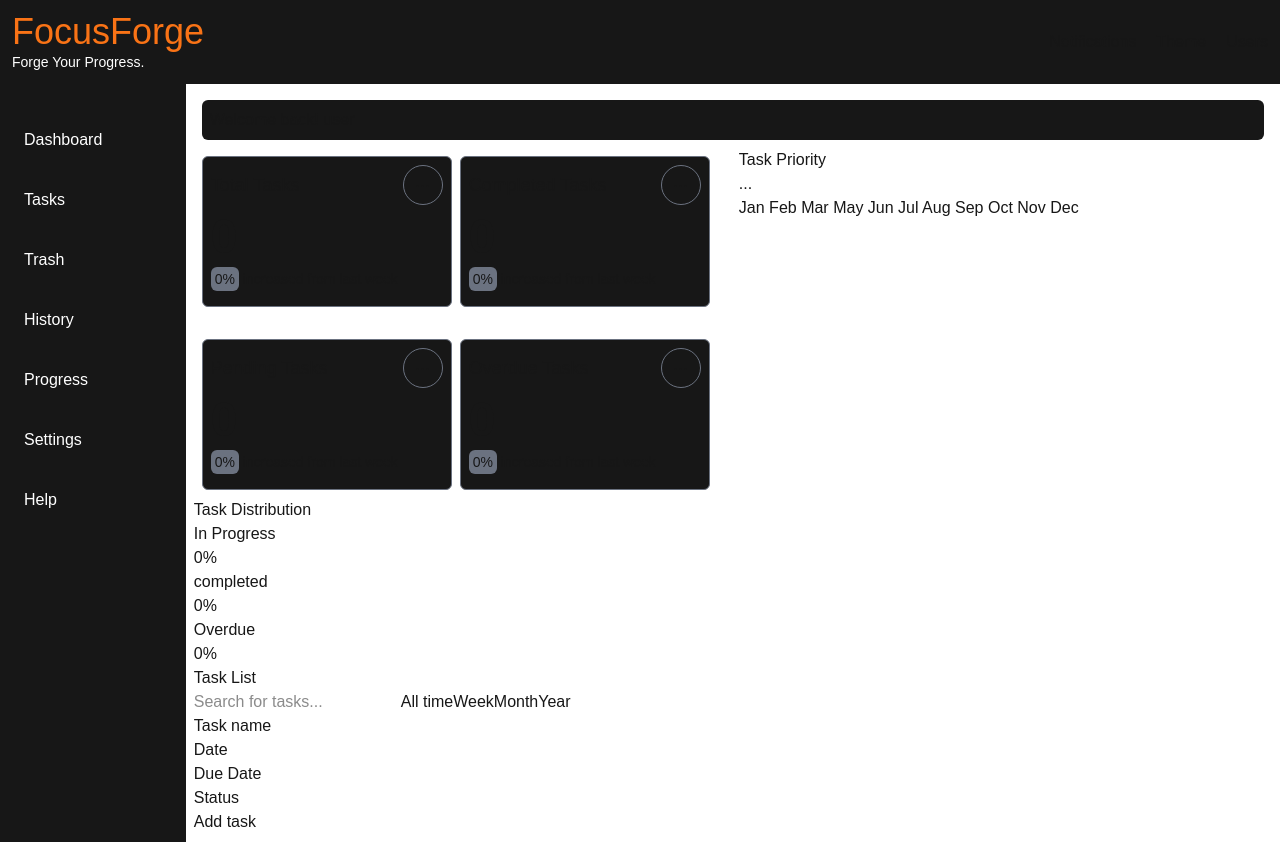
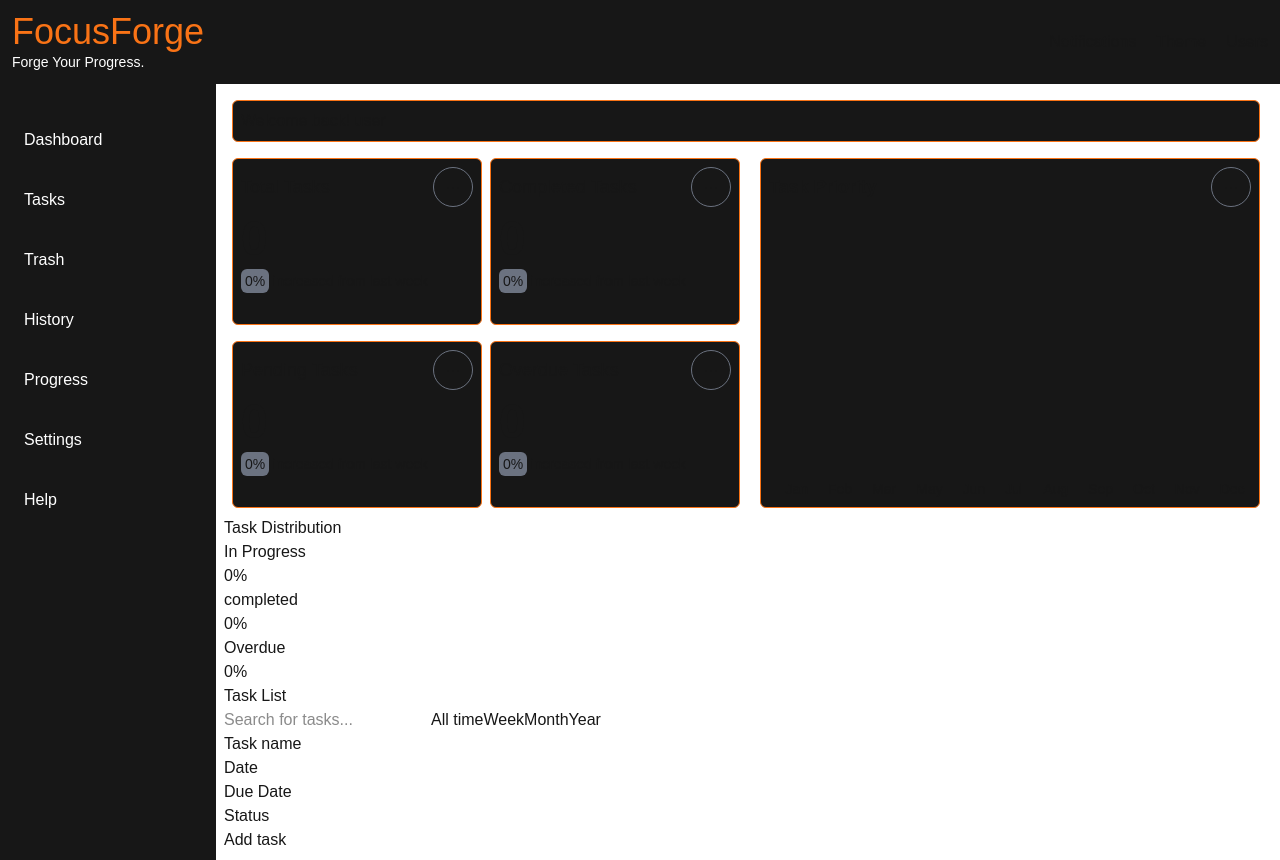
Before and after one commit to Hoothoot09/FocusForge, a Next.js app: page /tasks in a window 1280 px wide. Built offline with nearby package versions, Linux system fonts and the light colour scheme.

Commit message:
Add styles to the dashboard tasks

```diff
--- a/src/app/tasks/page.tsx
+++ b/src/app/tasks/page.tsx
@@ -8,15 +8,15 @@
 
 export default function TaskPage() {
   return (
-    <section className="w-full m-2">
-      <div className="flex items-center bg-[#171717] m-2 p-2 rounded-md">
+    <section className="flex flex-col max-w-[1400px] m-2">
+      <div className="flex items-center bg-[#171717] m-2 p-2 border border-primary rounded-md">
         <h2 className="text-md">Welcome back! user</h2>{" "}
         {/* Aqui terá o nome do usuário logado */}
       </div>
 
-      <div className="grid grid-cols-2 grid-rows-1 gap-3">
+      <div className="grid grid-cols-2 grid-rows-1 h-full gap-7 p-2">
         <div className="grid grid-cols-2 grid-rows-2 w-[500px] h-[350px] gap-4">
-          <div className="relative flex flex-col w-[250px] bg-[#171717] border border-[#6B7280] m-2 p-2 gap-2 rounded-md">
+          <div className="relative flex flex-col w-[250px] bg-[#171717] border border-primary p-2 gap-2 rounded-md">
             <div className="flex justify-between items-center">
               <p className="text-lg">Total Tasks </p>
               <button className="flex justify-center items-center border border-[#6B7280] p-1 size-10 rounded-full cursor-pointer hover:bg-[#6B728030]">
@@ -32,7 +32,7 @@ export default function TaskPage() {
             {/* Aplicar a lógica de porcentagem, por semana, mês e ano */}
           </div>
 
-          <div className="relative flex flex-col w-[250px] bg-[#171717] border border-[#6B7280] m-2 p-2 gap-2 rounded-md">
+          <div className="relative flex flex-col w-[250px] bg-[#171717] border border-primary p-2 gap-2 rounded-md">
             <div className="flex justify-between items-center">
               <p className="text-lg">Completed Tasks</p>
               <button className="flex justify-center items-center border border-[#6B7280] p-1 size-10 rounded-full cursor-pointer hover:bg-[#6B728030]">
@@ -48,7 +48,7 @@ export default function TaskPage() {
             {/* Aplicar a lógica de porcentagem, por semana, mês e ano */}
           </div>
 
-          <div className="relative flex flex-col w-[250px] bg-[#171717] border border-[#6B7280] m-2 p-2 gap-2 rounded-md">
+          <div className="relative flex flex-col w-[250px] bg-[#171717] border border-primary p-2 gap-2 rounded-md">
             <div className="flex justify-between items-center">
               <p className="text-lg">Pending Tasks</p>
               <button className="flex justify-center items-center border border-[#6B7280] p-1 size-10 rounded-full cursor-pointer hover:bg-[#6B728030]">
@@ -64,7 +64,7 @@ export default function TaskPage() {
             {/* Aplicar a lógica de porcentagem, por semana, mês e ano */}
           </div>
 
-          <div className="relative flex flex-col w-[250px] bg-[#171717] border border-[#6B7280] m-2 p-2 gap-2 rounded-md">
+          <div className="relative flex flex-col w-[250px] bg-[#171717] border border-primary p-2 gap-2 rounded-md">
             <div className="flex justify-between items-center">
               <p className="text-lg">Overdue Tasks</p>
               <button className="flex justify-center items-center border border-[#6B7280] p-1 size-10 rounded-full cursor-pointer hover:bg-[#6B728030]">
@@ -81,35 +81,37 @@ export default function TaskPage() {
           </div>
         </div>
 
-        <div>
-          <div>
-            <h3>Task Priority</h3>
-            <button>...</button>
+        <div className="relative flex flex-col bg-[#171717] p-2 rounded-md border border-primary">
+          <div className="flex justify-between items-center mb-3">
+            <h3 className="text-lg font-semibold">Task Priority</h3>
+            <button className="flex justify-center items-center border border-[#6B7280] p-1 size-10 rounded-full cursor-pointer hover:bg-[#6B728030]">
+              <span className="absolute flex text-lg top-2.5">...</span>
+            </button>
+          </div>
 
-            <div>
+          <div className="flex justify-center items-end h-full gap-2.5">
             <span></span> {/* layout d0 gráfico em barra */}
-              <span>Jan</span>
+            <span className="text-sm">Jan</span>
             <span></span> {/* layout d0 gráfico em barra */}
-              <span>Feb</span>
+            <span className="text-sm">Feb</span>
             <span></span> {/* layout d0 gráfico em barra */}
-              <span>Mar</span>
+            <span className="text-sm">Mar</span>
             <span></span> {/* layout d0 gráfico em barra */}
-              <span>May</span>
+            <span className="text-sm">May</span>
             <span></span> {/* layout d0 gráfico em barra */}
-              <span>Jun</span>
+            <span className="text-sm">Jun</span>
             <span></span> {/* layout d0 gráfico em barra */}
-              <span>Jul</span>
+            <span className="text-sm">Jul</span>
             <span></span> {/* layout d0 gráfico em barra */}
-              <span>Aug</span>
+            <span className="text-sm">Aug</span>
             <span></span> {/* layout d0 gráfico em barra */}
-              <span>Sep</span>
+            <span className="text-sm">Sep</span>
             <span></span> {/* layout d0 gráfico em barra */}
-              <span>Oct</span>
+            <span className="text-sm">Oct</span>
             <span></span> {/* layout d0 gráfico em barra */}
-              <span>Nov</span>
+            <span className="text-sm">Nov</span>
             <span></span> {/* layout d0 gráfico em barra */}
-              <span>Dec</span>
-            </div>
+            <span className="text-sm">Dec</span>
           </div>
         </div>
       </div>
```
Lines whose indentation alone changed are shown as unchanged.
